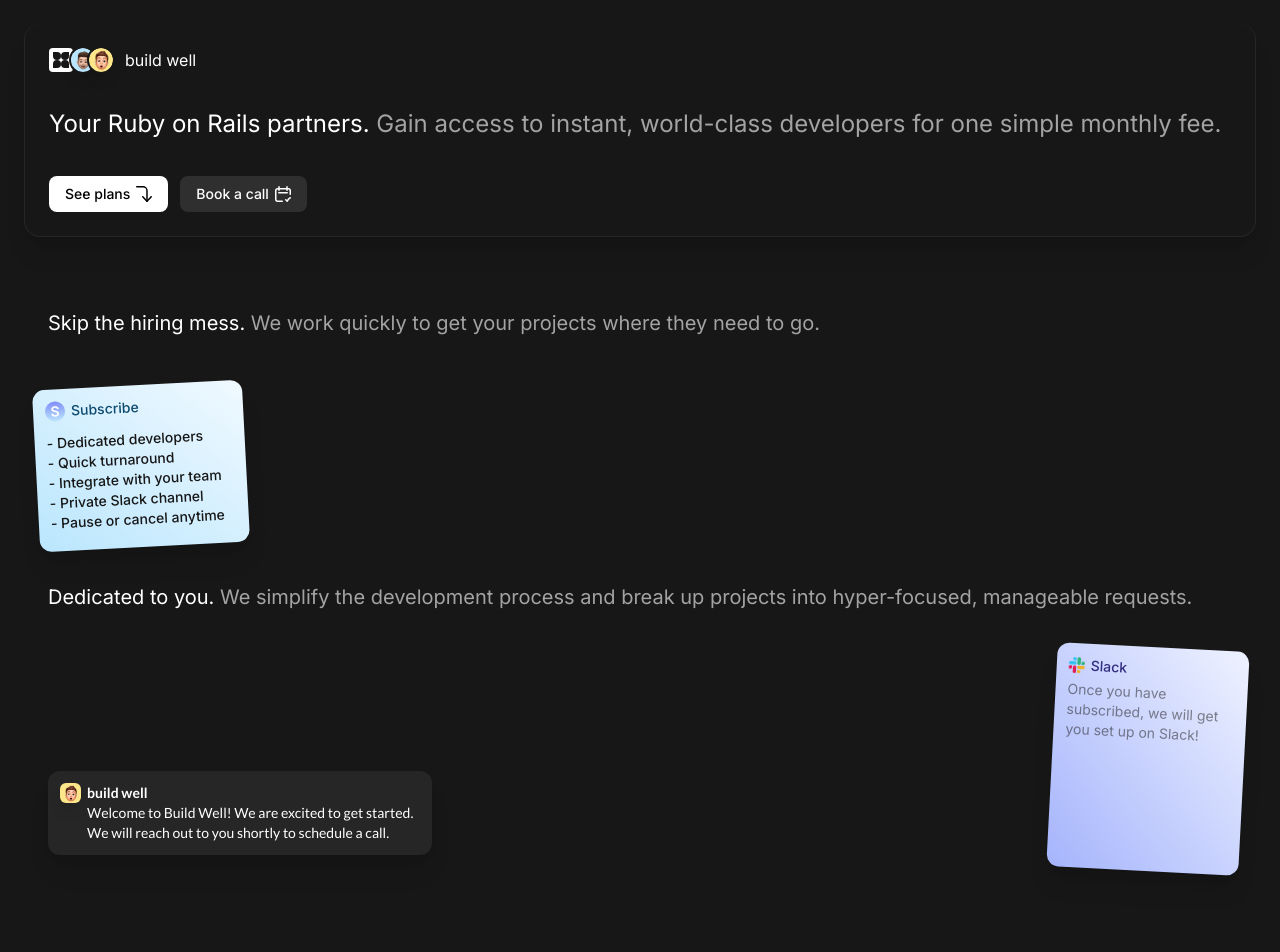
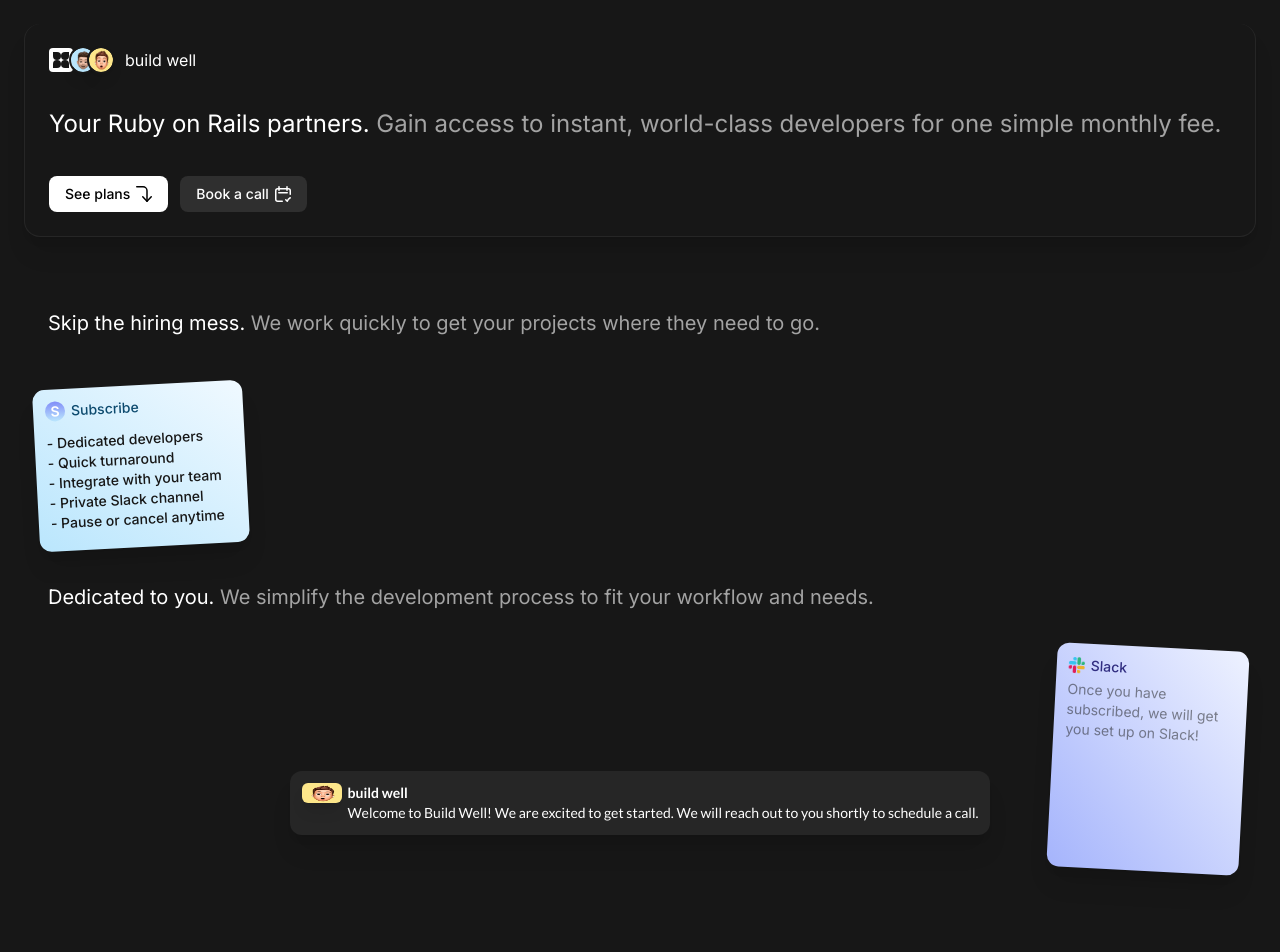
Before and after one commit to wassson/build-well, a Next.js app: page / in a window 1280 px wide. Shown: the top 952 px of the page. Built offline with nearby package versions, Linux system fonts and the light colour scheme.

Commit message:
Update page.tsx

```diff
--- a/src/app/page.tsx
+++ b/src/app/page.tsx
@@ -278,7 +278,7 @@ export default function Home() {
     //     </div>
     //   </div>
     // </div>
-    <div className="w-screen bg-neutral-900 text-white">
+    <div className="w-screen pb-24 bg-neutral-900 text-white">
       <div className="p-6">
         <div className="p-6 border-x border-b border-neutral-800 rounded-2xl shadow-xl">
           <nav className="flex items-center justify-between">
@@ -404,11 +404,10 @@ export default function Home() {
         </div>
       </div>
 
-      <div className="relative pb-24 pr-12 overflow-x-hiden">
+      <div className="pb-24 pr-12 overflow-x-hiden">
         <h1 className="pl-12 text-xl text-neutral-400">
           <span className="text-white">Dedicated to you. </span>
-          We simplify the development process and break up projects into
-          hyper-focused, manageable requests.
+          We simplify the development process to fit your workflow and needs.
         </h1>
         <div className="flex justify-end mt-6 px-6 py-3">
           <div className="w-48 h-56 -mr-9 p-3 text-sm rounded-xl bg-gradient-to-bl from-indigo-50 to-indigo-300 shadow-xl transform rotate-3">
@@ -423,7 +422,8 @@ export default function Home() {
             </p>
           </div>
         </div>
-        <div className="absolute z-20 w-96 -mt-28 ml-12 bg-neutral-800 rounded-xl shadow-xl">
+        <div className="absolute z-20 flex justify-center w-full -mt-28 px-6">
+          <div className="bg-neutral-800 rounded-xl shadow-xl">
             <div className="p-3">
               <div className="flex gap-x-1.5">
                 <div className="relative w-10 h-5 bg-amber-200 rounded-md shadow-lg hover:z-20 cursor-pointer">
@@ -446,5 +446,6 @@ export default function Home() {
           </div>
         </div>
       </div>
+    </div>
   );
 }
```
Lines whose indentation alone changed are shown as unchanged.
